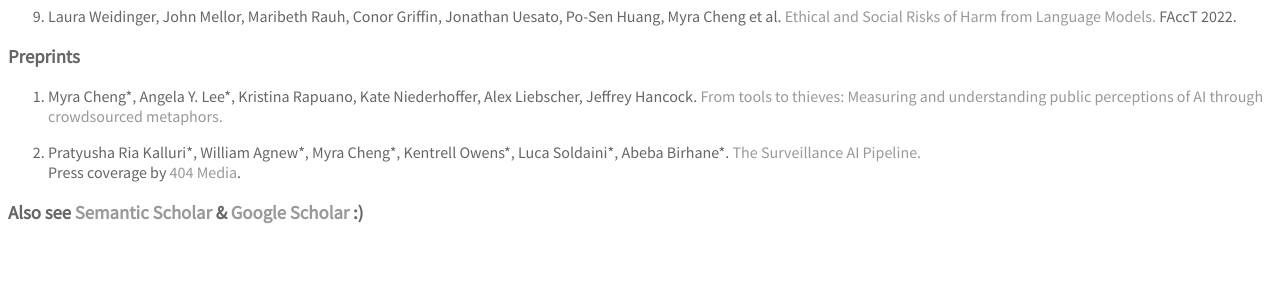
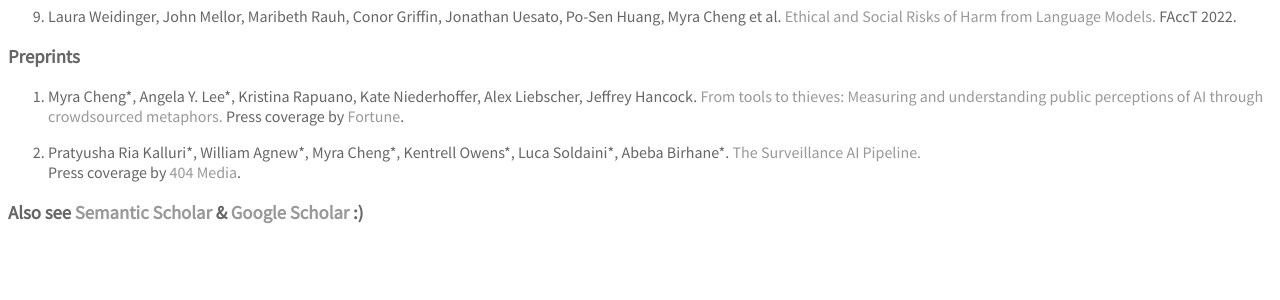
Before and after one commit to myracheng/myracheng.github.io, a Jekyll site: the page built from research.md, in a window 1280 px wide. Shown: the part 745-1045 px from the top of the page. Built offline with Jekyll 4.4.1, drawn with Linux system fonts in a browser that asks for light colours; some web fonts are replaced; our own code applies the rules of GitHub Pages for plain Markdown files.

Commit message:
Update research.md

```diff
--- a/research.md
+++ b/research.md
@@ -24,6 +24,7 @@ Press coverage by [Scientific American](https://www.scientificamerican.com/artic
 ### Preprints
 
 1. Myra Cheng\*, Angela Y. Lee\*, Kristina Rapuano, Kate Niederhoffer, Alex Liebscher, Jeffrey Hancock. [From tools to thieves: Measuring and understanding public perceptions of AI through crowdsourced metaphors.](https://www.arxiv.org/pdf/2501.18045)
+<span  class="subline">Press coverage by [Fortune](https://fortune.com/2025/02/13/chatbot-friends-anthromorphism-competence-stanford-unviversity-study/).</span>
 
 2. Pratyusha Ria Kalluri\*, William Agnew\*, Myra Cheng\*, Kentrell Owens\*, Luca Soldaini\*, Abeba Birhane\*. [The Surveillance AI Pipeline.](https://arxiv.org/pdf/2309.15084.pdf)
 <span  class="subline">Press coverage by [404 Media](https://www.404media.co/how-the-surveillance-ai-pipeline-literally-objectifies-human-beings/).</span>
```
